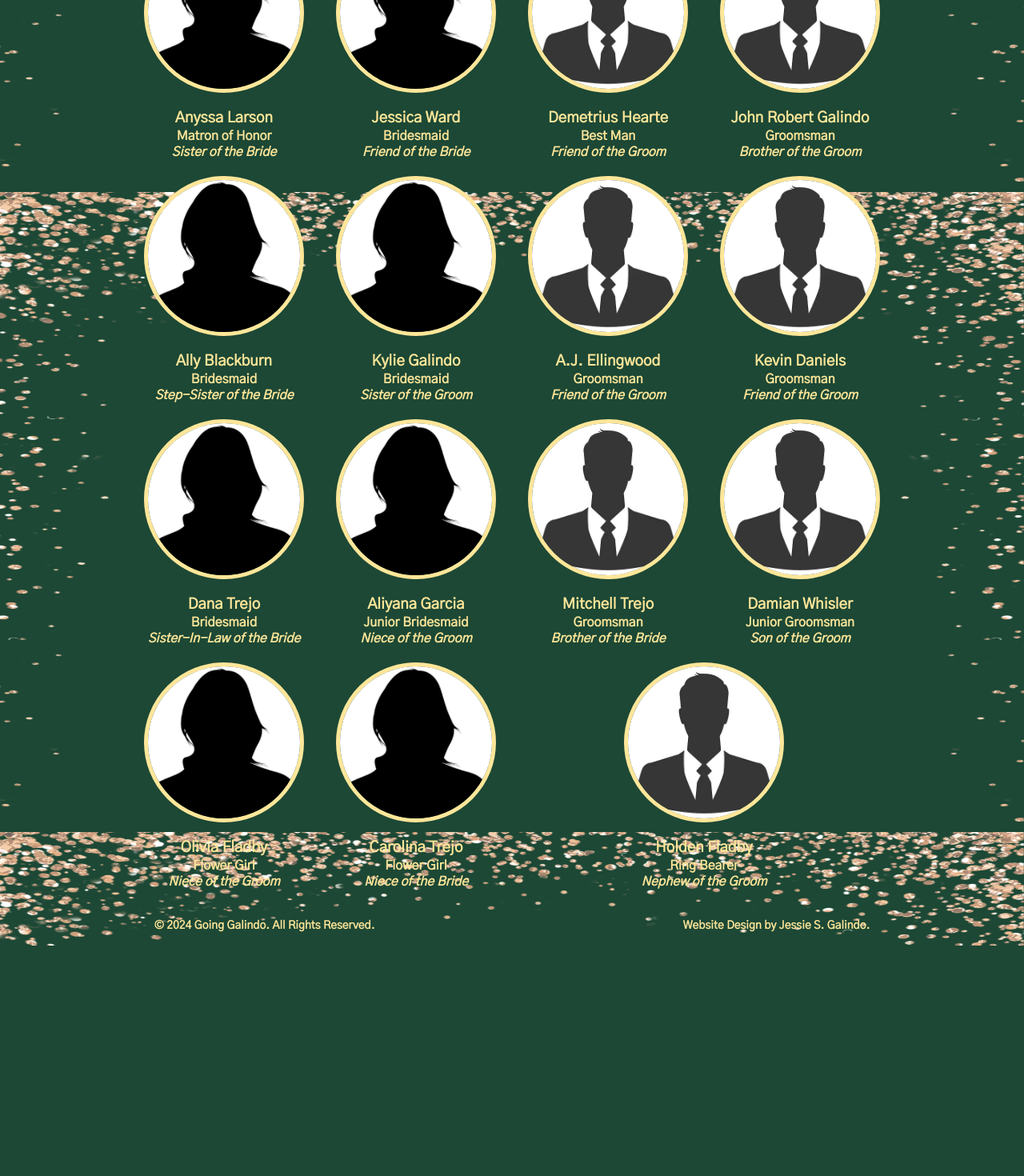
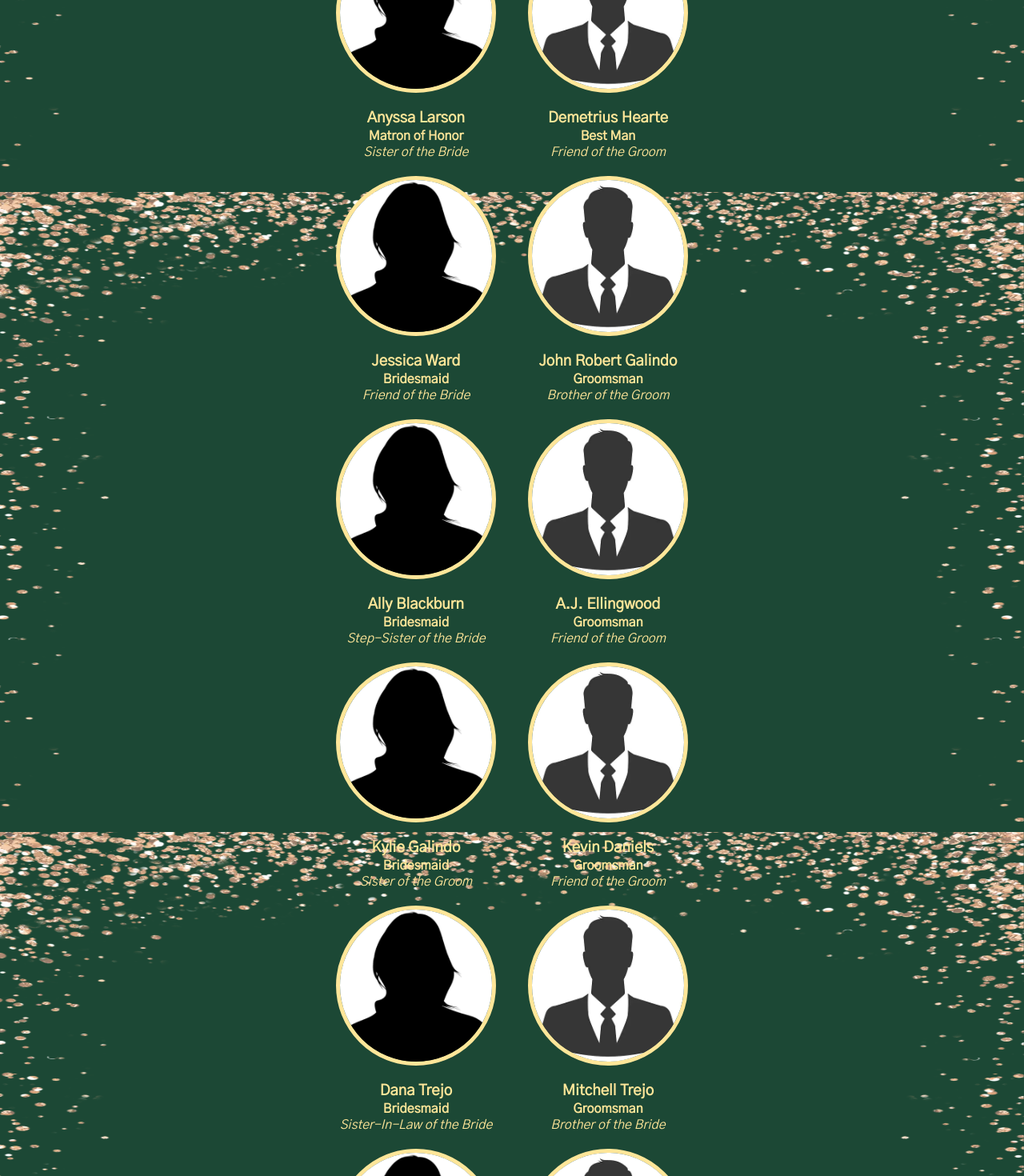
Before and after one commit to MrMessyFace/going-galindo, a React (Create React App) app: page /weddingparty in a window 1280 px wide. Shown: the part 560-2030 px from the top of the page at 80% size. Before the commit the page ends 1742 px from the top, so only its background shows below. Built offline with nearby package versions, Linux system fonts and the light colour scheme; a web font is replaced by a local one.

Commit message:
finished home page

```diff
--- a/src/assets/css/App.css
+++ b/src/assets/css/App.css
@@ -12,7 +12,7 @@ body {
   /* background-position: center; */
   background-repeat: no-repeat;
   background-attachment: fixed;
-  font-weight: bold;
+  /* font-weight: bold; */
   color: #ffe699;
 }
 
@@ -58,7 +58,13 @@ body {
   margin-top: 325px;
 }
 
-.home-section h1 {
+.home-section h1,
+.our-story-section h1,
+.wedding-party-section h1,
+.faq-section h1,
+.travel-section h1,
+.registry-section h1,
+.rsvp-section h1 {
   font-family: "Arsenal", sans-serif;
   font-size: 70px;
 }
@@ -68,17 +74,20 @@ body {
   font-size: 30px;
 }
 
-.home-section p {
-  font-weight: bold;
+.our-story-section h2,
+.wedding-party-section h2,
+.faq-section h2,
+.travel-section h2,
+.registry-section h2,
+.rsvp-section h2 {
+  font-family: "Parisienne", cursive;
+  font-size: 45px;
 }
 
-.our-story-section h1,
-.wedding-party-section h1,
-.travel-section h1,
-.registry-section h1,
-.rsvp-section h1 {
+.countdown {
   font-family: "Parisienne", cursive;
-  font-size: 45px;
+  font-size: 25px;
+  font-weight: bold;
 }
 
 .banner,
@@ -89,14 +98,34 @@ body {
   margin: 0 auto;
 }
 
+.horizontal-line {
+  display: flex;
+  justify-content: center;
+  align-items: center;
+  width: 200px;
+  height: 2px;
+  margin: 0 auto;
+}
+
+.horizontal-line-two {
+  display: flex;
+  justify-content: center;
+  align-items: center;
+  width: 400px;
+  height: 2px;
+  margin: 0 auto;
+}
+
 .banner img {
   height: 400px;
   width: 1000px;
+  border-radius: 10px;
 }
 
 .stinger img {
   height: 300px;
   width: relative;
+  border-radius: 10px;
 }
 
 .buttonStyle {
@@ -107,16 +136,43 @@ body {
   width: 100px;
   height: 50px;
   margin: 0 auto;
-  background-color: #c21f1f;
-  border: 3px solid #ffe699;
+  background-color: #ffe699;
+  border: none;
   border-radius: 5px;
+  margin-bottom: 80px;
 }
 
 .buttonStyle a {
-  color: white;
+  color: #1c4835;
   font-weight: bold;
   font-size: 30px;
   text-decoration: none;
+}
+
+.buttonStyle a:hover {
+  color: white;
+}
+
+.home-big {
+  display: flex;
+  flex-direction: row;
+  justify-content: center;
+}
+
+.home-date {
+  display: flex;
+  flex-direction: column;
+  align-items: center;
+  width: 400px;
+  margin-right: 20px;
+}
+
+.home-city {
+  display: flex;
+  flex-direction: column;
+  align-items: center;
+  width: 400px;
+  margin-left: 20px;
 }
 
 .wedding-party-list {
@@ -136,23 +192,6 @@ body {
   margin-right: 20px;
 }
 
-.bride-side-columns {
-  display: flex;
-  flex-direction: row;
-}
-
-.bride-side-column-one {
-  display: flex;
-  flex-direction: column;
-  margin-right: 20px;
-}
-
-.bride-side-column-two {
-  display: flex;
-  flex-direction: column;
-  margin-left: 20px;
-}
-
 .groom-side-section {
   display: flex;
   flex-direction: column;
@@ -160,28 +199,8 @@ body {
   margin-left: 20px;
 }
 
-.groom-side-columns {
-  display: flex;
-  flex-direction: row;
-}
-
-.groom-side-column-one {
-  display: flex;
-  flex-direction: column;
-  margin-right: 20px;
-}
-
-.groom-side-column-two {
-  display: flex;
-  flex-direction: column;
-  margin-left: 20px;
-}
-
-.bride-side-column-one img,
-.bride-side-column-two img,
-.groom-side-section img,
-.groom-side-column-one img,
-.groom-side-column-two img {
+.bride-side-section img,
+.groom-side-section img {
   height: 200px;
   width: 200px;
   border-radius: 50%;
@@ -200,11 +219,22 @@ body {
   margin-right: 710px;
 }
 
-.rsvp-section input{
+.rsvp-section input {
   width: 300px;
   height: 30px;
   margin: 10px;
   text-align: center;
+  color: #1c4835;
+  font-weight: bold;
+}
+
+.rsvp-section li {
+  list-style-type: none;
+}
+
+.rsvp-section li:hover {
+  font-weight: bold;
+  cursor: pointer;
 }
 
 .footer-section {
--- a/src/components/Travel.js
+++ b/src/components/Travel.js
@@ -3,7 +3,15 @@ import React from "react";
 const Travel = () => {
   return (
     <div className="travel-section">
-      <h1>Travel</h1>
+      <h2>Travel</h2>
+      <br></br>
+      <div>
+        <h1>K&J</h1>
+        <hr className="horizontal-line" />
+        <br></br>
+        <h3>12.7.2024</h3>
+      </div>
+      <br></br>
     </div>
   );
 };
--- a/src/components/WeddingParty.js
+++ b/src/components/WeddingParty.js
@@ -4,13 +4,14 @@ const WeddingParty = () => {
   return (
     <div className="wedding-party-section">
       <br></br>
-      <h1>Wedding Party</h1>
+      <h2>Wedding Party</h2>
       <br></br>
       <div className="wedding-party-list">
         <div className="bride-side-section">
-          <div className="bride-side-columns">
-            <div className="bride-side-column-one">
-              <img src={require("../assets/images/female-silhouette.jpg")} alt="Anyssa Larson" />
+          <img
+            src={require("../assets/images/female-silhouette.jpg")}
+            alt="Anyssa Larson"
+          />
           <br></br>
           <h3>Anyssa Larson</h3>
           <h4>Matron of Honor</h4>
@@ -18,7 +19,21 @@ const WeddingParty = () => {
             <i>Sister of the Bride</i>
           </p>
           <br></br>
-              <img src={require("../assets/images/female-silhouette.jpg")} alt="Ally Blackburn" />
+          <img
+            src={require("../assets/images/female-silhouette.jpg")}
+            alt="Jessica Ward"
+          />
+          <br></br>
+          <h3>Jessica Ward</h3>
+          <h4>Bridesmaid</h4>
+          <p>
+            <i>Friend of the Bride</i>
+          </p>
+          <br></br>
+          <img
+            src={require("../assets/images/female-silhouette.jpg")}
+            alt="Ally Blackburn"
+          />
           <br></br>
           <h3>Ally Blackburn</h3>
           <h4>Bridesmaid</h4>
@@ -26,7 +41,21 @@ const WeddingParty = () => {
             <i>Step-Sister of the Bride</i>
           </p>
           <br></br>
-              <img src={require("../assets/images/female-silhouette.jpg")} alt="Dana Trejo" />
+          <img
+            src={require("../assets/images/female-silhouette.jpg")}
+            alt="Kylie Galindo"
+          />
+          <br></br>
+          <h3>Kylie Galindo</h3>
+          <h4>Bridesmaid</h4>
+          <p>
+            <i>Sister of the Groom</i>
+          </p>
+          <br></br>
+          <img
+            src={require("../assets/images/female-silhouette.jpg")}
+            alt="Dana Trejo"
+          />
           <br></br>
           <h3>Dana Trejo</h3>
           <h4>Bridesmaid</h4>
@@ -34,32 +63,10 @@ const WeddingParty = () => {
             <i>Sister-In-Law of the Bride</i>
           </p>
           <br></br>
-              <img src={require("../assets/images/female-silhouette.jpg")} alt="Olivia Fladby" />
-              <br></br>
-              <h3>Olivia Fladby</h3>
-              <h4>Flower Girl</h4>
-              <p>
-                <i>Niece of the Groom</i>
-              </p>
-            </div>
-            <div className="bride-side-column-two">
-              <img src={require("../assets/images/female-silhouette.jpg")} alt="Jessica Ward" />
-              <br></br>
-              <h3>Jessica Ward</h3>
-              <h4>Bridesmaid</h4>
-              <p>
-                <i>Friend of the Bride</i>
-              </p>
-              <br></br>
-              <img src={require("../assets/images/female-silhouette.jpg")} alt="Kylie Galindo" />
-              <br></br>
-              <h3>Kylie Galindo</h3>
-              <h4>Bridesmaid</h4>
-              <p>
-                <i>Sister of the Groom</i>
-              </p>
-              <br></br>
-              <img src={require("../assets/images/female-silhouette.jpg")} alt="Aliyana Garcia" />
+          <img
+            src={require("../assets/images/female-silhouette.jpg")}
+            alt="Aliyana Garcia"
+          />
           <br></br>
           <h3>Aliyana Garcia</h3>
           <h4>Junior Bridesmaid</h4>
@@ -67,7 +74,21 @@ const WeddingParty = () => {
             <i>Niece of the Groom</i>
           </p>
           <br></br>
-              <img src={require("../assets/images/female-silhouette.jpg")} alt="Carolina Trejo" />
+          <img
+            src={require("../assets/images/female-silhouette.jpg")}
+            alt="Olivia Fladby"
+          />
+          <br></br>
+          <h3>Olivia Fladby</h3>
+          <h4>Flower Girl</h4>
+          <p>
+            <i>Niece of the Groom</i>
+          </p>
+          <br></br>
+          <img
+            src={require("../assets/images/female-silhouette.jpg")}
+            alt="Carolina Trejo"
+          />
           <br></br>
           <h3>Carolina Trejo</h3>
           <h4>Flower Girl</h4>
@@ -75,12 +96,11 @@ const WeddingParty = () => {
             <i>Niece of the Bride</i>
           </p>
         </div>
-          </div>
-        </div>
         <div className="groom-side-section">
-          <div className="groom-side-columns">
-            <div className="groom-side-column-one">
-              <img src={require("../assets/images/male-silhouette.jpg")} alt="Demetrius Hearte" />
+          <img
+            src={require("../assets/images/male-silhouette.jpg")}
+            alt="Demetrius Hearte"
+          />
           <br></br>
           <h3>Demetrius Hearte</h3>
           <h4>Best Man</h4>
@@ -88,7 +108,21 @@ const WeddingParty = () => {
             <i>Friend of the Groom</i>
           </p>
           <br></br>
-              <img src={require("../assets/images/male-silhouette.jpg")} alt="A.J. Ellingwood" />
+          <img
+            src={require("../assets/images/male-silhouette.jpg")}
+            alt="John Robert Galindo"
+          />
+          <br></br>
+          <h3>John Robert Galindo</h3>
+          <h4>Groomsman</h4>
+          <p>
+            <i>Brother of the Groom</i>
+          </p>
+          <br></br>
+          <img
+            src={require("../assets/images/male-silhouette.jpg")}
+            alt="A.J. Ellingwood"
+          />
           <br></br>
           <h3>A.J. Ellingwood</h3>
           <h4>Groomsman</h4>
@@ -96,24 +130,10 @@ const WeddingParty = () => {
             <i>Friend of the Groom</i>
           </p>
           <br></br>
-              <img src={require("../assets/images/male-silhouette.jpg")} alt="Mitchell Trejo" />
-              <br></br>
-              <h3>Mitchell Trejo</h3>
-              <h4>Groomsman</h4>
-              <p>
-                <i>Brother of the Bride</i>
-              </p>
-            </div>
-            <div className="groom-side-column-two">
-              <img src={require("../assets/images/male-silhouette.jpg")} alt="John Robert Galindo" />
-              <br></br>
-              <h3>John Robert Galindo</h3>
-              <h4>Groomsman</h4>
-              <p>
-                <i>Brother of the Groom</i>
-              </p>
-              <br></br>
-              <img src={require("../assets/images/male-silhouette.jpg")} alt="Kevin Daniels" />
+          <img
+            src={require("../assets/images/male-silhouette.jpg")}
+            alt="Kevin Daniels"
+          />
           <br></br>
           <h3>Kevin Daniels</h3>
           <h4>Groomsman</h4>
@@ -121,17 +141,32 @@ const WeddingParty = () => {
             <i>Friend of the Groom</i>
           </p>
           <br></br>
-              <img src={require("../assets/images/male-silhouette.jpg")} alt="Damian Whisler" />
+          <img
+            src={require("../assets/images/male-silhouette.jpg")}
+            alt="Mitchell Trejo"
+          />
+          <br></br>
+          <h3>Mitchell Trejo</h3>
+          <h4>Groomsman</h4>
+          <p>
+            <i>Brother of the Bride</i>
+          </p>
+          <br></br>
+          <img
+            src={require("../assets/images/male-silhouette.jpg")}
+            alt="Damian Whisler"
+          />
           <br></br>
           <h3>Damian Whisler</h3>
           <h4>Junior Groomsman</h4>
           <p>
             <i>Son of the Groom</i>
           </p>
-            </div>
-          </div>
           <br></br>
-          <img src={require("../assets/images/male-silhouette.jpg")} alt="Holden Fladby" />
+          <img
+            src={require("../assets/images/male-silhouette.jpg")}
+            alt="Holden Fladby"
+          />
           <br></br>
           <h3>Holden Fladby</h3>
           <h4>Ring Bearer</h4>
@@ -141,6 +176,13 @@ const WeddingParty = () => {
         </div>
       </div>
       <br></br>
+      <div>
+        <h1>K&J</h1>
+        <hr className="horizontal-line" />
+        <br></br>
+        <h3>12.7.2024</h3>
+      </div>
+      <br></br>
     </div>
   );
 };
```
Also changed, not shown: src/components/CountdownTimer.js (added, +40 -0 lines), src/components/FAQ.js (+9 -1 lines), src/components/Home.js (+39 -11 lines), src/components/OurStory.js (+8 -1 lines), src/components/Registry.js (+9 -1 lines). Lines whose indentation alone changed are shown as unchanged.
